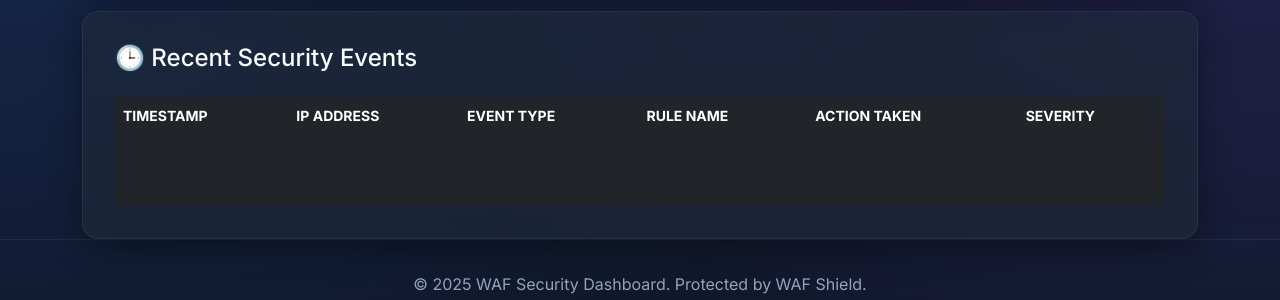
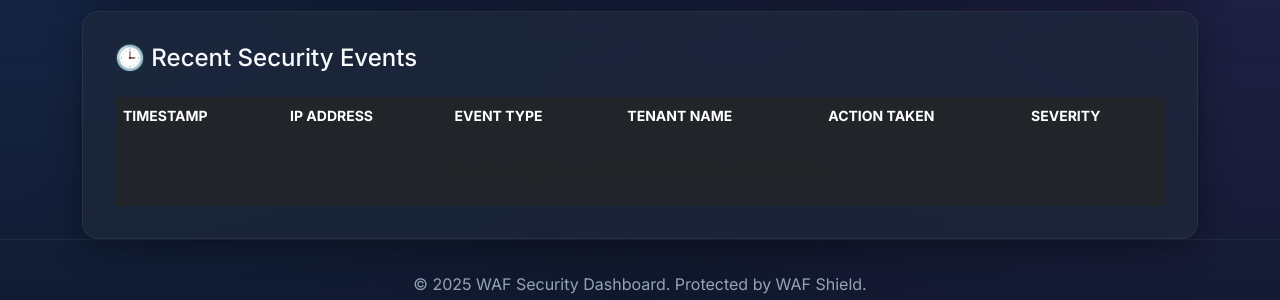
Before and after one commit to safvan041/WAF, a Django app: page /dashboard/ in a window 1280 px wide. Shown: the part 891-1191 px from the top of the page. Run offline with Django 5.2, Linux system fonts and the light colour scheme; a user stored in the database is signed in; data comes from the database, SQL or seed files in the repository.

Commit message:
dashboard updated for tenant names

```diff
--- a/waf_project/waf_project/waf_core/templates/waf_core/dashboard.html
+++ b/waf_project/waf_project/waf_core/templates/waf_core/dashboard.html
@@ -56,7 +56,11 @@
                             <th>Timestamp</th>
                             <th>IP Address</th>
                             <th>Event Type</th>
+                            {% if user.is_superuser %}
+                            <th>Tenant Name</th>
+                            {% else %}
                             <th>Rule Name</th>
+                            {% endif %}
                             <th>Action Taken</th>
                             <th>Severity</th>
                         </tr>
@@ -67,7 +71,11 @@
                             <td>{{ event.timestamp|date:"Y-m-d H:i:s" }}</td>
                             <td><span class="badge bg-secondary font-monospace">{{ event.source_ip }}</span></td>
                             <td>{{ event.event_type }}</td>
+                            {% if user.is_superuser %}
+                            <td><span class="fw-bold text-primary">{{ event.tenant.name }}</span></td>
+                            {% else %}
                             <td>{{ event.rule_name }}</td>
+                            {% endif %}
                             <td>
                                 {% if event.action_taken == 'BLOCK' %}
                                 <span class="badge bg-danger">BLOCK</span>
```
